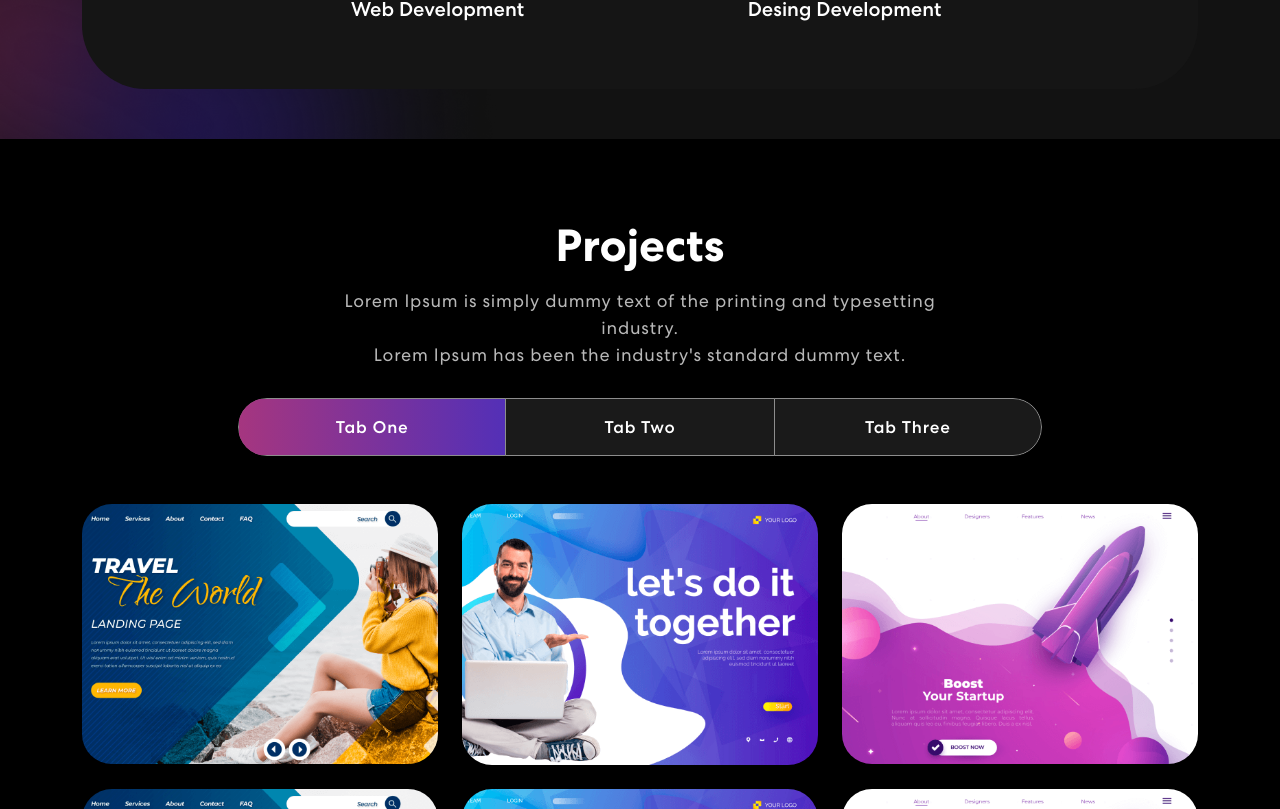
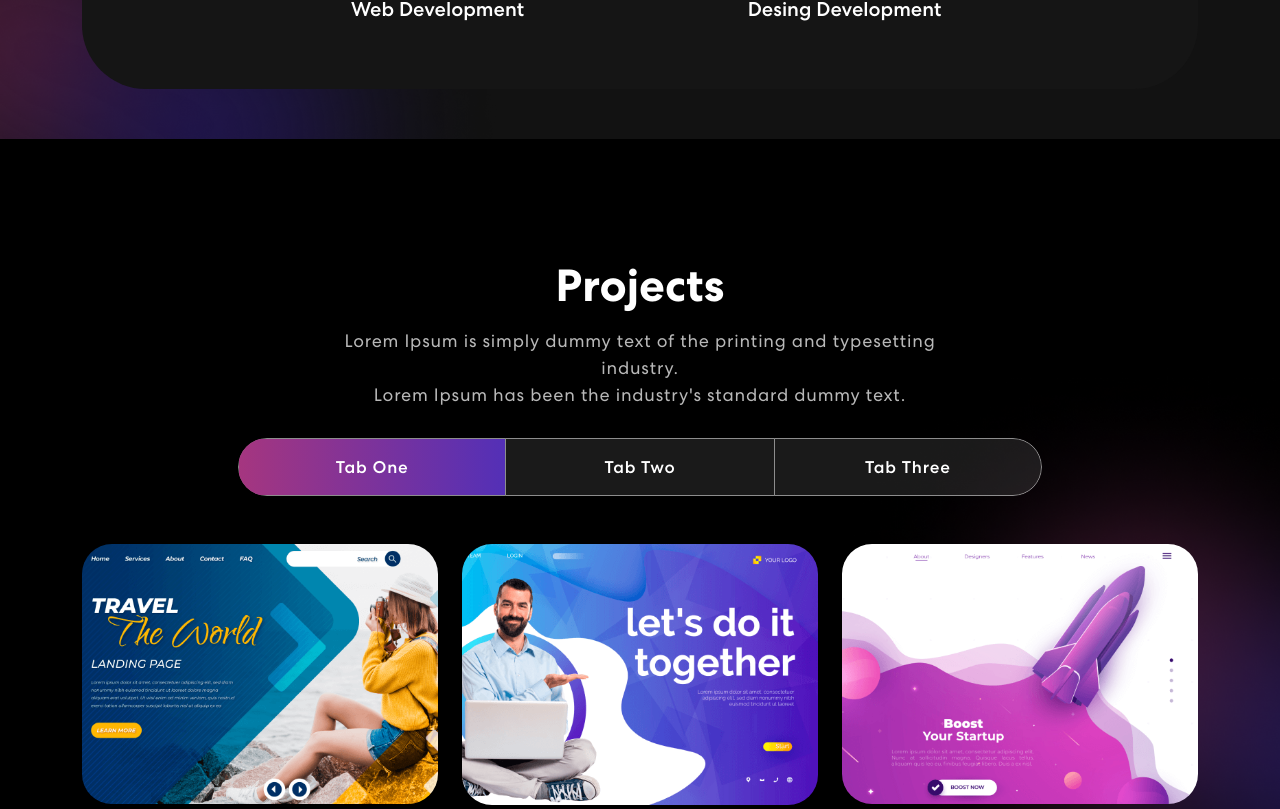
Before and after one commit to KeoFoxy/miko-lab, a React (Create React App) app: page / in a window 1280 px wide. Shown: the part 1191-2000 px from the top of the page. Built offline with nearby package versions, Linux system fonts and the light colour scheme.

Commit message:
Subscription banner padding and z-index fixed

```diff
--- a/src/App.css
+++ b/src/App.css
@@ -342,7 +342,8 @@ nav.navbar .navbar-toggler[aria-expanded="true"] .navbar-toggler-icon {
 
 /************ Projects Css ************/
 .project {
-  padding: 80px 0;
+  padding: 120px 0;
+  z-index: -1;
   position: relative;
   background-color: black;
 }
```
